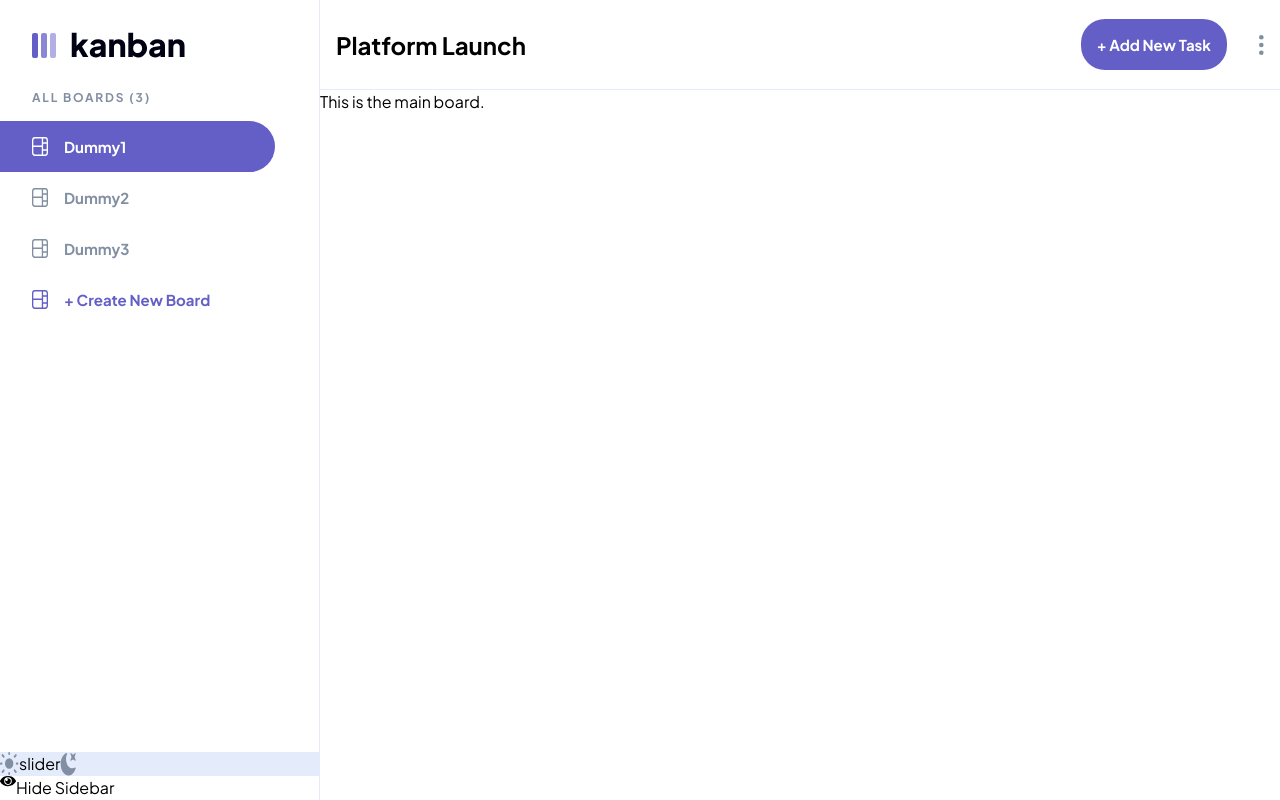
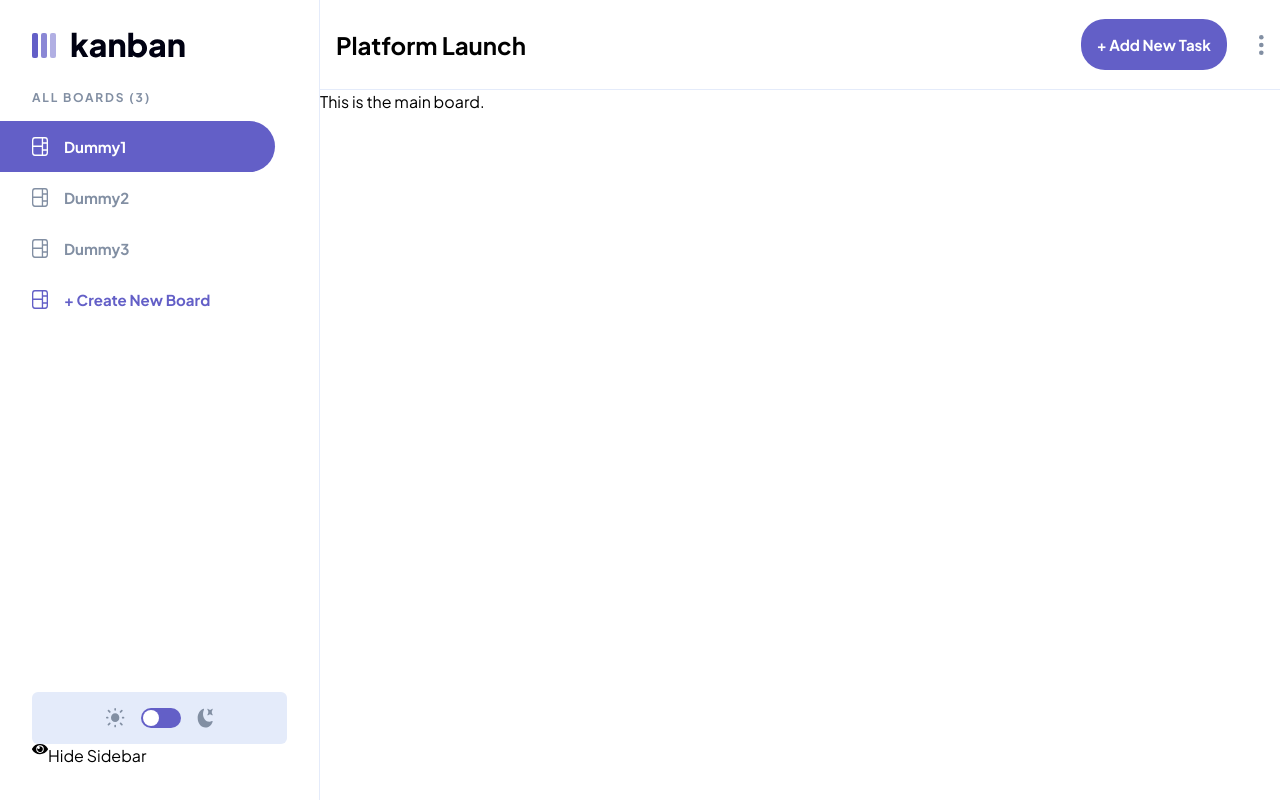
Before and after one commit to lemreyes/kanban, a Next.js app: page / in a window 1280 px wide. Built offline with nearby package versions, Linux system fonts and the light colour scheme.

Commit message:
toggle switch component styling and animation

```diff
--- a/src/app/Components/LightDarkToggle.tsx
+++ b/src/app/Components/LightDarkToggle.tsx
@@ -1,13 +1,37 @@
+"use client";
 import Image from "next/image";
 
 import dark_icon from "../../../public/icon-dark-theme.svg";
 import light_icon from "../../../public/icon-light-theme.svg";
+import { useState } from "react";
 
 export default function LightDarkToggle() {
+  const [isDark, setIsDark] = useState(false);
+
+  const handleCheckboxChange = () => {
+    setIsDark(!isDark);
+  };
+
   return (
-    <div className="flex flex-row bg-linesLight">
+    <div className="flex flex-row gap-4 p-4 justify-center bg-linesLight border-b-linesLight rounded-md">
       <Image src={light_icon} alt="light icon" />
-      <div>slider</div>
+      <label>
+        <input
+          type="checkbox"
+          className="sr-only"
+          checked={isDark}
+          onChange={handleCheckboxChange}
+        />
+        <div
+          className={`bg-mainPurple w-10 h-5 rounded-full relative transition-all duration-300 $`}
+        >
+          <div
+            className={`bg-white w-4 h-4 absolute rounded-full top-[2px] transition-transform duration-300 transform ${
+              isDark ? "translate-x-[22px]" : "translate-x-[2px]"
+            }`}
+          ></div>
+        </div>
+      </label>
       <Image src={dark_icon} alt="dark icon" />
     </div>
   );
--- a/src/app/Components/SideControls.tsx
+++ b/src/app/Components/SideControls.tsx
@@ -5,7 +5,7 @@ import eye_icon from "../../../public/icon-show-sidebar.svg";
 
 export default function SideControls() {
   return (
-    <div>
+    <div className="p-8">
       <LightDarkToggle />
       <button className="flex">
         <Image src={eye_icon} alt="eye icon" />
--- a/src/app/page.tsx
+++ b/src/app/page.tsx
@@ -1,4 +1,3 @@
-import Image from "next/image";
 import MainBoard from "./Components/MainBoard";
 import Header from "./Components/Header";
 import Sidebar from "./Components/Sidebar";
```
